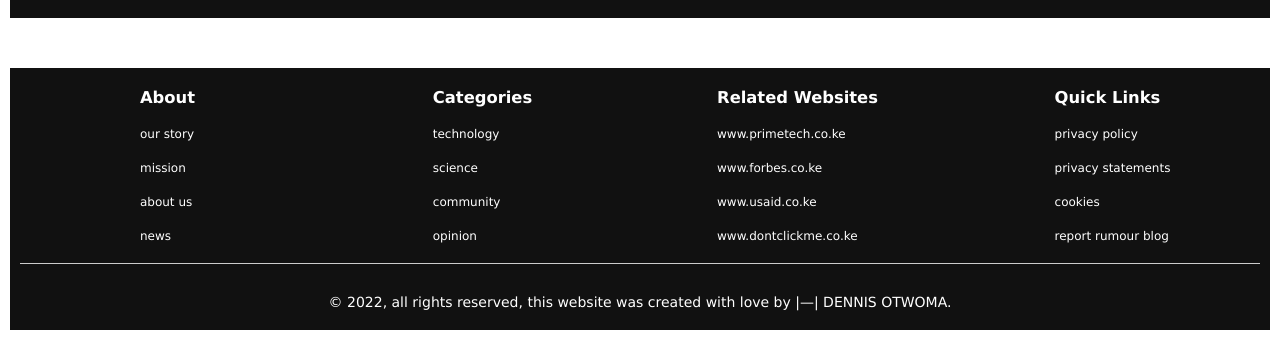
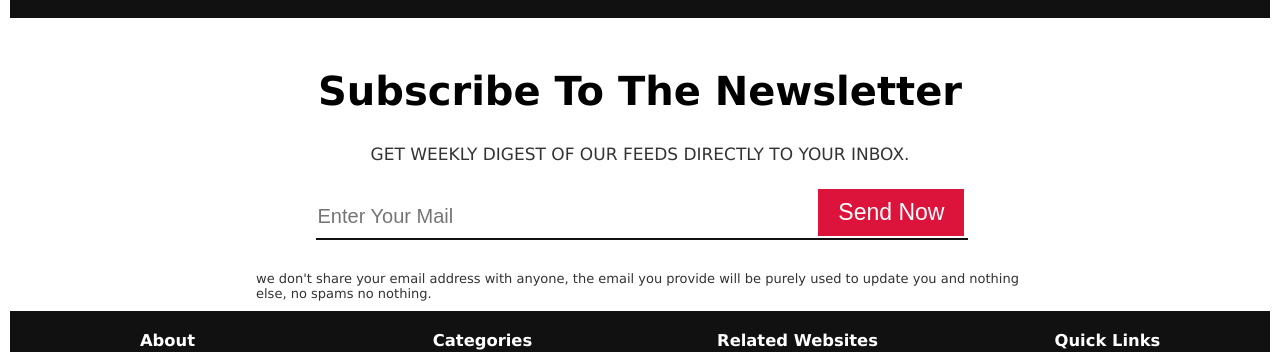
Before and after one commit to codeme254/zana-blog-app, a React (Create React App) app: page / in a window 1280 px wide. Shown: the part 4034-4386 px from the top of the page. Before the commit the page ends 4364 px from the top, so only its background shows below. Built offline with nearby package versions, Linux system fonts and the light colour scheme.

Commit message:
created the subscribe to newsletter part

```diff
--- a/src/App.js
+++ b/src/App.js
@@ -6,6 +6,7 @@ import AllPreviews from "./Components/PreviewBlogs/AllPreviews";
 import BlogCategoryScience from "./Components/BlogCategory/BlogCategories/BlogCategoryScience";
 import BlogCategoryCommunity from "./Components/BlogCategory/BlogCategories/BlogCategoryCommunity";
 import VideoContainer from "./Components/Video/VideoContainer";
+import Subscribe from "./Components/Subscribe/Subscribe";
 import Footer from "./Components/Footer/Footer";
 
 const zanaTheme = {
@@ -29,6 +30,7 @@ function App() {
         <BlogCategoryScience />
         <BlogCategoryCommunity />
         <VideoContainer />
+        <Subscribe />
         <Footer />
       </div>
     </ThemeProvider>
--- /dev/null
+++ b/src/Components/Styled/StyledSusbscribe.styled.jsx
@@ -0,0 +1,61 @@
+import styled from "styled-components";
+
+export const StyledSubscribe = styled.form`
+  width: 60vw;
+  margin: 1rem auto;
+  display: flex;
+  flex-direction: column;
+  justify-content: center;
+  align-items: center;
+  & > *:not(:last-child) {
+    margin-bottom: 3rem;
+  }
+  h2 {
+    font-size: 4rem;
+    text-transform: capitalize;
+  }
+  h6 {
+    font-size: 1.7rem;
+    color: ${({ theme }) => theme.colors.greyLight};
+    font-weight: normal;
+    text-transform: uppercase;
+  }
+  p {
+    font-size: 1.3rem;
+    justify-self: stretch;
+    align-self: stretch;
+    color: ${({ theme }) => theme.colors.greyLight};
+  }
+  div {
+    //   border: 2px solid red;
+    justify-self: stretch;
+    align-self: stretch;
+    display: flex;
+    align-items: center;
+    justify-content: center;
+  }
+  input {
+    padding: 1rem;
+    padding-left: .2rem;
+    width: 85%;
+    font-size: 2rem;
+    border: none;
+    outline: none;
+    margin-right: -15rem;
+    border-bottom: 2px solid #111;
+    &::-webkit-input-placeholder {
+      text-transform: capitalize;
+    }
+  }
+  button {
+    font-size: 2.3rem;
+    border: none;
+    outline: none;
+    padding: 1rem 2rem;
+    background-color: ${({ theme }) => theme.colors.subhead};
+    color: #fff;
+    text-transform: capitalize;
+    transform: translateY(-5px);
+    cursor: pointer;
+  }
+`;
--- /dev/null
+++ b/src/Components/Subscribe/Subscribe.jsx
@@ -0,0 +1,23 @@
+import React from "react";
+import { StyledSubscribe } from "../Styled/StyledSusbscribe.styled";
+
+const Subscribe = () => {
+  return (
+    <section className="suscribe">
+      <StyledSubscribe>
+        <h2>subscribe to the newsletter</h2>
+        <h6>get weekly digest of our feeds directly to your inbox.</h6>
+        <div>
+          <input type="email" placeholder="enter your mail" required />
+          <button>send now</button>
+        </div>
+        <p>
+          we don't share your email address with anyone, the email you provide
+          will be purely used to update you and nothing else, no spams no
+          nothing.
+        </p>
+      </StyledSubscribe>
+    </section>
+  );
+};
+export default Subscribe;
```
